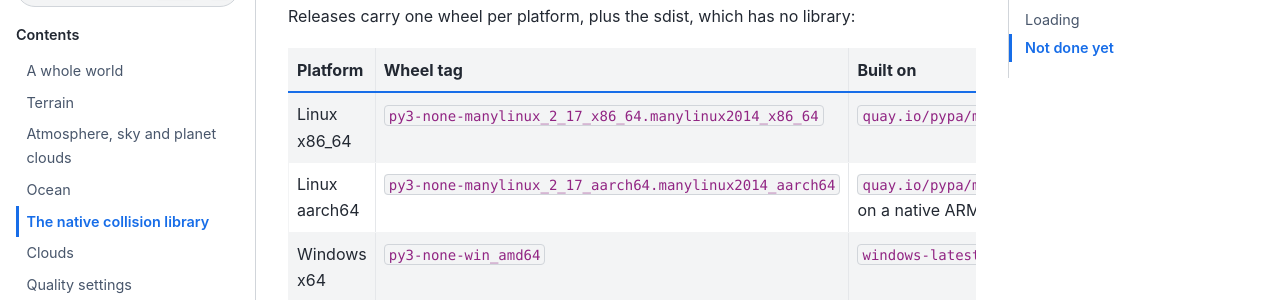
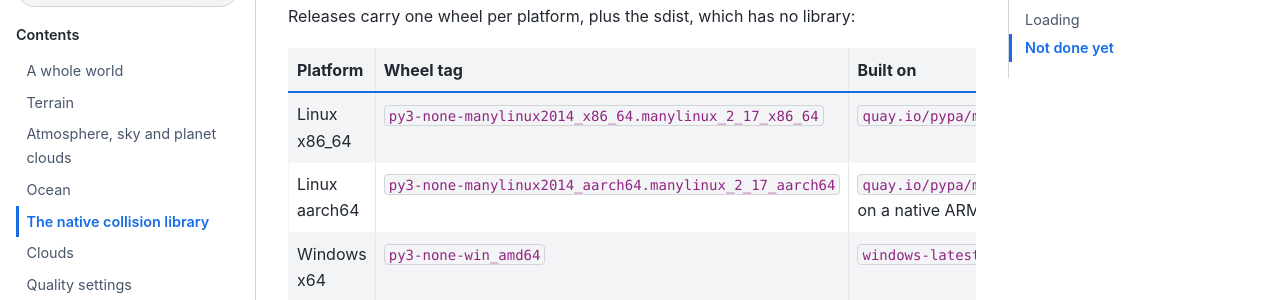
Before and after one commit to JoeDalton/WorldBuilder, a Sphinx documentation site: the page built from docs/source/native_build.md, in a window 1280 px wide and 900 px high, scrolled down 1921 px. Shown: the part 153-453 px from the top of the window. Built offline with Sphinx 7.4.7 and the Sphinx Book theme 1.1.4, drawn with Linux system fonts in a browser that asks for light colours; pages that are not in the unit, such as notebooks, are missing from menus.

```diff
--- a/docs/source/native_build.md
+++ b/docs/source/native_build.md
@@ -35,8 +35,8 @@ Releases carry one wheel per platform, plus the sdist, which has no library:
 
 | Platform | Wheel tag | Built on |
 |---|---|---|
-| Linux x86_64 | `py3-none-manylinux_2_17_x86_64.manylinux2014_x86_64` | `quay.io/pypa/manylinux2014_x86_64` |
-| Linux aarch64 | `py3-none-manylinux_2_17_aarch64.manylinux2014_aarch64` | `quay.io/pypa/manylinux2014_aarch64`, on a native ARM runner |
+| Linux x86_64 | `py3-none-manylinux2014_x86_64.manylinux_2_17_x86_64` | `quay.io/pypa/manylinux2014_x86_64` |
+| Linux aarch64 | `py3-none-manylinux2014_aarch64.manylinux_2_17_aarch64` | `quay.io/pypa/manylinux2014_aarch64`, on a native ARM runner |
 | Windows x64 | `py3-none-win_amd64` | `windows-latest`, MSVC |
 | macOS, Intel and Apple silicon | `py3-none-macosx_11_0_universal2` | `macos-latest`, clang |
 
```
Also changed, not shown: CHANGELOG.md (+2 -2 lines), README.md (+2 -2 lines), 1 other file.
